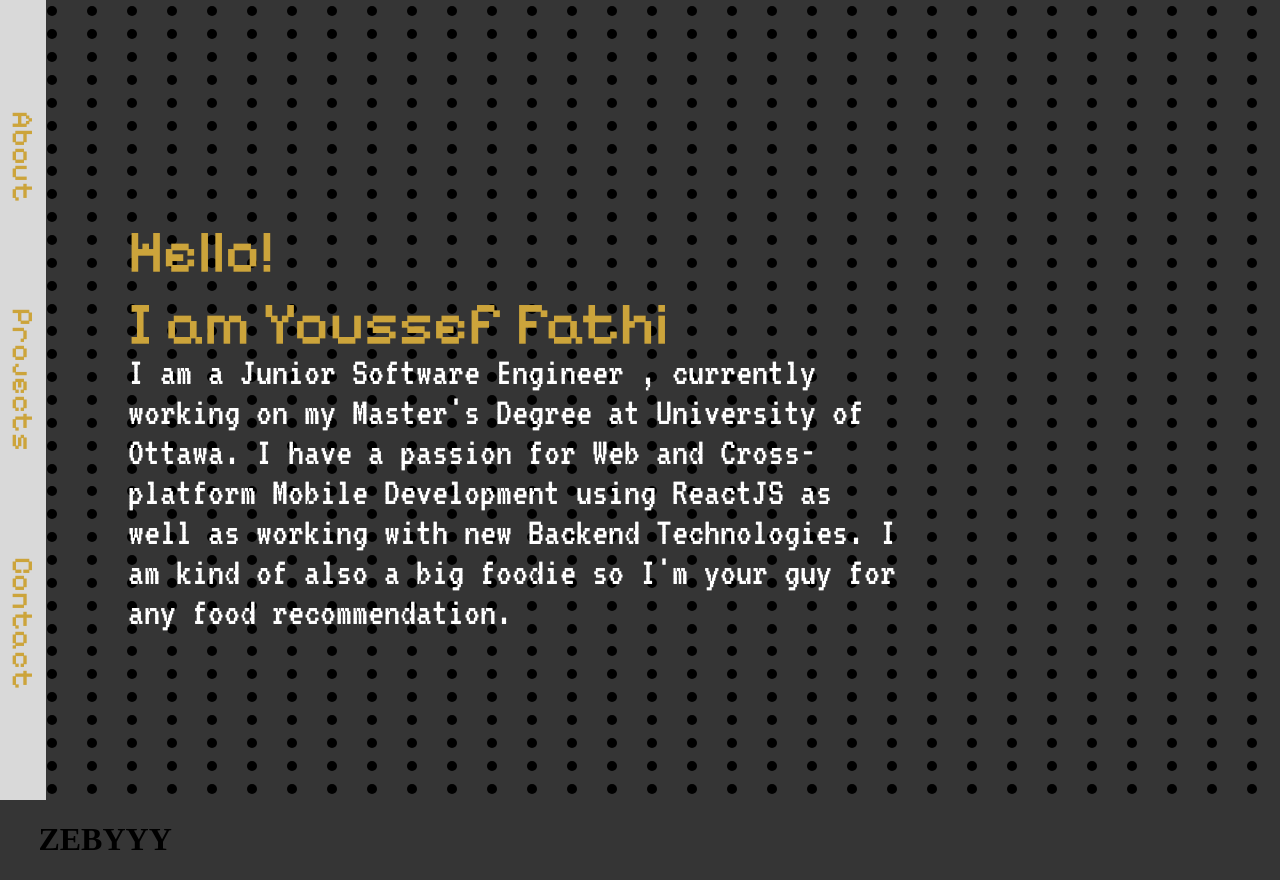
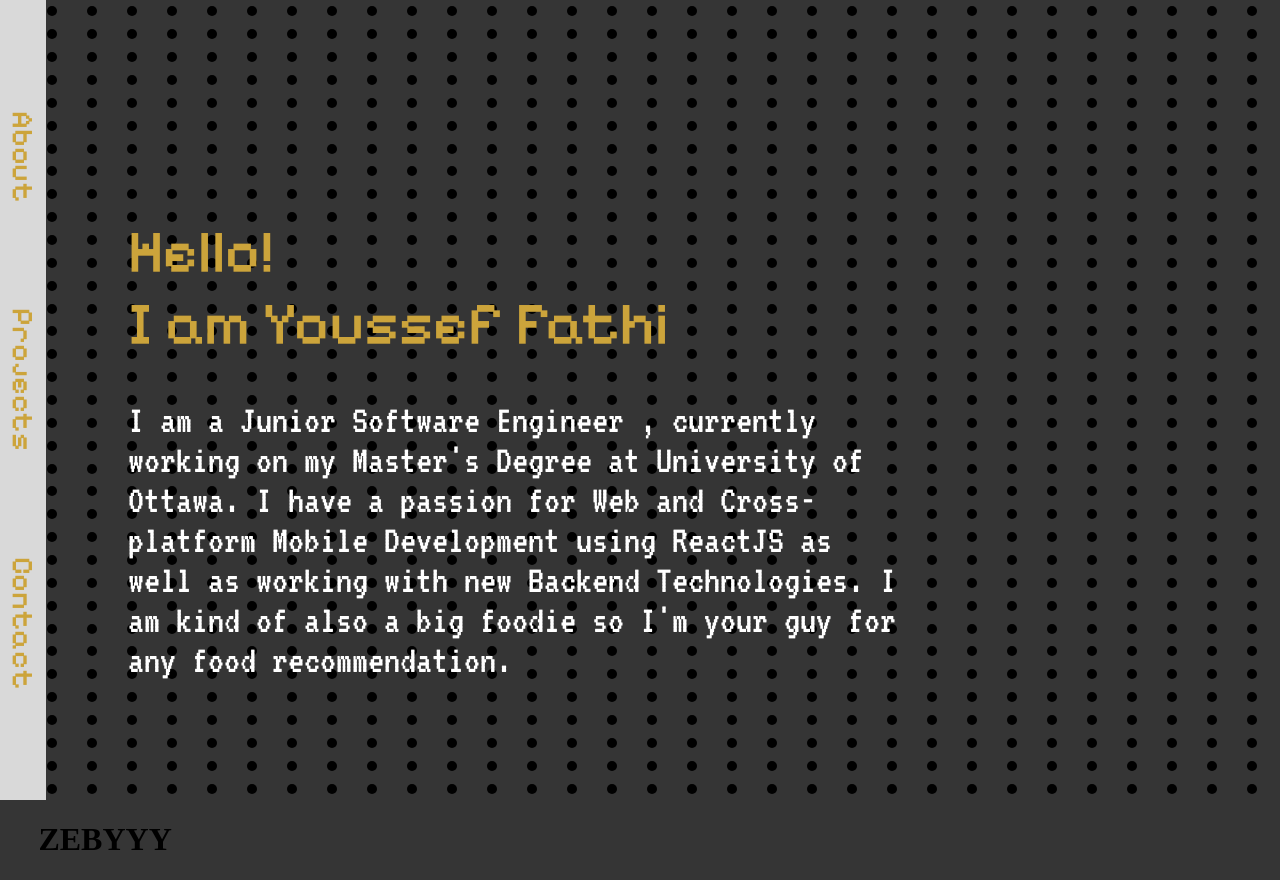
Before and after one commit to InterVam/Portfolio.me, a React (Vite) app: page / in a window 1280 px wide. Shown: the top 880 px of the page. Built offline with nearby package versions, Linux system fonts and the light colour scheme.

Commit message:
-edited a bug

```diff
--- a/src/Style/aboutStyle.css
+++ b/src/Style/aboutStyle.css
@@ -72,7 +72,7 @@ border-radius: 50px;
     text-align: left;
     user-select: none;
     z-index: 100;
-    top: 44%;
+    top: 50%;
     left: 10%;
 
 }
```
